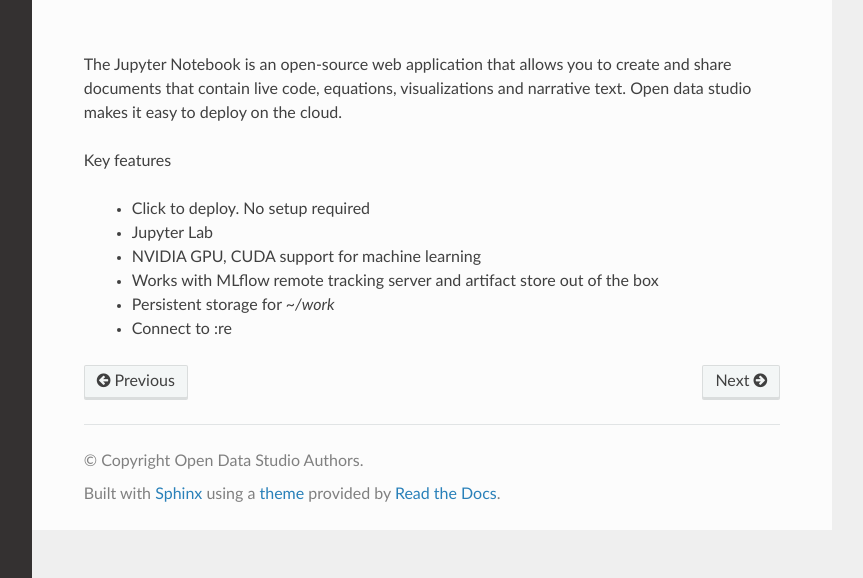
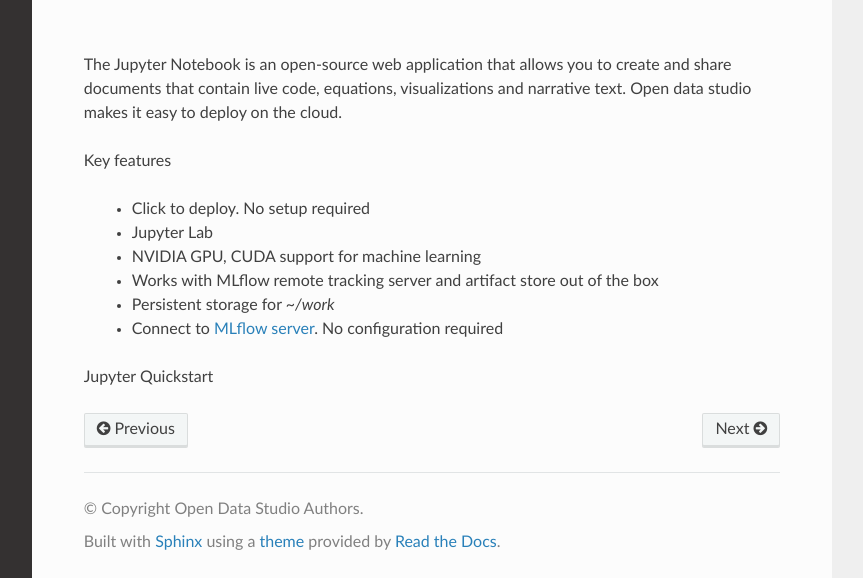
Before and after one commit to Forethoughts/forethoughts-datastudio, a Sphinx documentation site: the page built from docs/notebook/jupyter.rst, in a window 1280 px wide and 1053 px high. Shown: the part 475-1053 px from the top of the window, without its empty margins (268-1131 px from the left). Built offline with Sphinx 7.4.7 and the Read the Docs theme 2.0.0, drawn with Linux system fonts in a browser that asks for light colours; pages that are not in the unit, such as notebooks, are missing from menus.

Commit message:
update jenkins

```diff
--- a/docs/notebook/jupyter.rst
+++ b/docs/notebook/jupyter.rst
@@ -18,4 +18,7 @@
   - NVIDIA GPU, CUDA support for machine learning
   - Works with MLflow remote tracking server and artifact store out of the box
   - Persistent storage for `~/work`
-  - Connect to :re
+  - Connect to :ref:`MLflow server`. No configuration required
+
+
+Jupyter Quickstart
```
